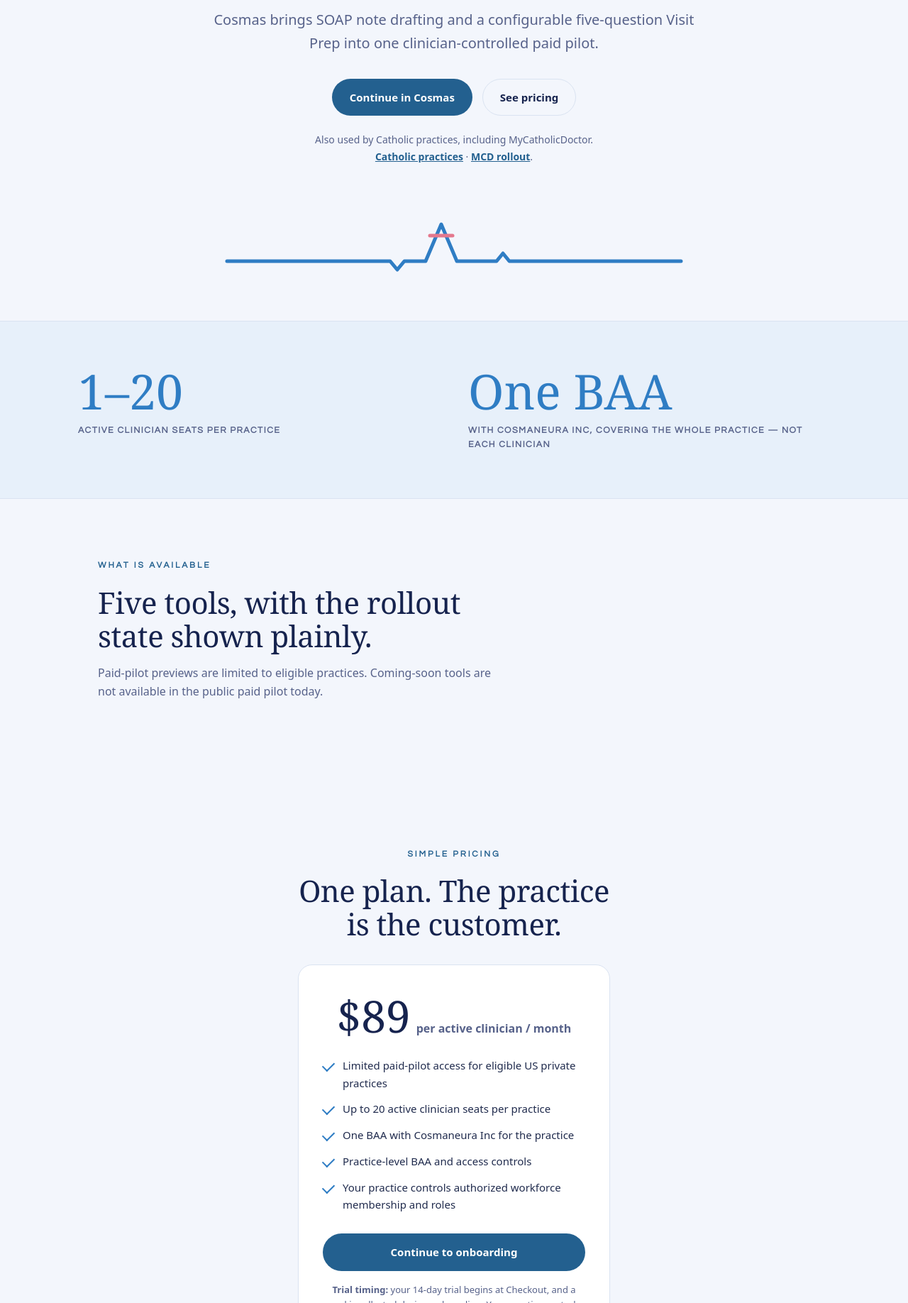
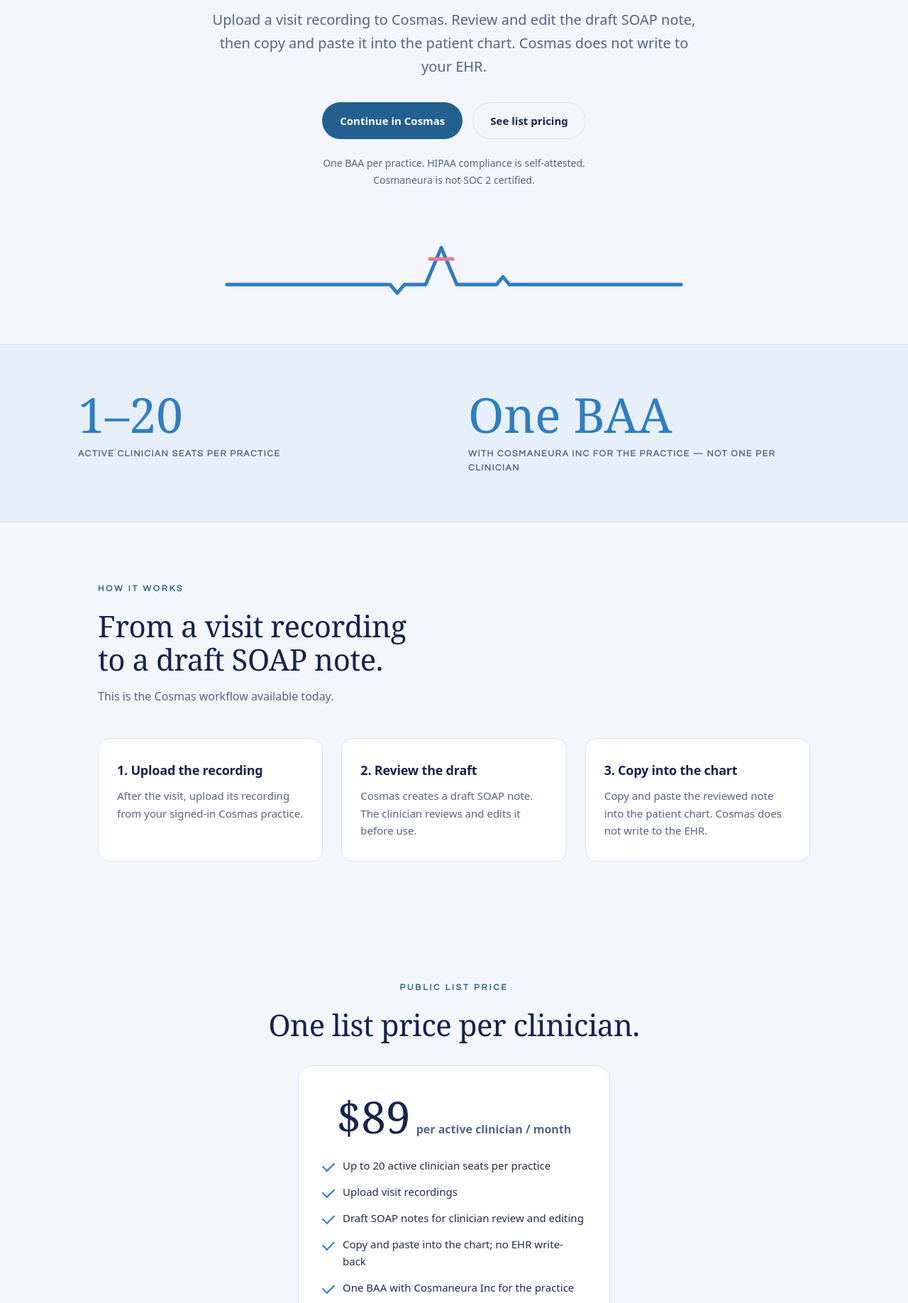
Before and after one commit to CosmaNeura/cosmaneura-web, a plain HTML site: page index.html in a window 1280 px wide. Shown: the part 418-2254 px from the top of the page at 71% size. Drawn offline with Linux system fonts and the light colour scheme.

Commit message:
Make public site match the live Cosmas workflow (#16)

```diff
--- a/index.html
+++ b/index.html
@@ -3,14 +3,14 @@
 <head>
   <meta charset="utf-8">
   <meta name="viewport" content="width=device-width, initial-scale=1">
-  <title>Cosmas — a clinician-controlled workflow for private practices</title>
-  <meta name="description" content="A limited Cosmas paid pilot for private practices: SOAP note drafting and configurable five-question Visit Prep, with future tools labeled clearly.">
+  <title>Cosmas — Upload a visit recording. Get a draft SOAP note.</title>
+  <meta name="description" content="Upload a visit recording to Cosmas, review and edit a draft SOAP note, then copy and paste it into the patient chart. One BAA per practice.">
   <link rel="canonical" href="https://cosmaneura.com/">
   <link rel="apple-touch-icon" href="/apple-touch-icon.png">
   <meta property="og:type" content="website">
   <meta property="og:site_name" content="Cosmas — Cosmaneura Inc">
-  <meta property="og:title" content="Cosmas — a clinician-controlled workflow for private practices">
-  <meta property="og:description" content="A limited Cosmas paid pilot for private practices: SOAP note drafting and configurable five-question Visit Prep, with future tools labeled clearly.">
+  <meta property="og:title" content="Cosmas — Upload a visit recording. Get a draft SOAP note.">
+  <meta property="og:description" content="Upload a visit recording to Cosmas, review and edit a draft SOAP note, then copy and paste it into the patient chart. One BAA per practice.">
   <meta property="og:url" content="https://cosmaneura.com/">
   <meta property="og:image" content="https://cosmaneura.com/og.png">
   <meta property="og:image:width" content="1200">
@@ -35,62 +35,70 @@
         </svg>
       </a>
       <div class="nav-links">
-        <a href="#tools">Tools</a><a href="#pricing">Pricing</a><a href="/catholic">Catholic practices</a>
+        <a href="#tools">How it works</a><a href="#pricing">List pricing</a><a href="/catholic">Catholic practices</a>
         <a href="https://app.cosmaneura.com/sign-up?channel=direct" class="btn btn-primary">Continue in Cosmas</a>
       </div>
     </div>
   </nav>
   <main id="main-content">
   <header class="hero wrap" id="top">
-    <p class="eyebrow">Independent practices · 1–20 active clinicians</p>
-    <h1>Less workflow drag. More clinician control.</h1>
-    <p class="lead">Cosmas brings SOAP note drafting and a configurable five-question Visit Prep into one clinician-controlled paid pilot.</p>
+    <p class="eyebrow">Practices with 1–20 clinicians</p>
+    <h1>Upload a visit recording. Get a draft SOAP note.</h1>
+    <p class="lead">Upload a visit recording to Cosmas. Review and edit the draft SOAP note, then copy and paste it into the patient chart. Cosmas does not write to your EHR.</p>
     <div class="cta-row">
       <a href="https://app.cosmaneura.com/sign-up?channel=direct" class="btn btn-primary">Continue in Cosmas</a>
-      <a href="#pricing" class="btn btn-ghost">See pricing</a>
+      <a href="#pricing" class="btn btn-ghost">See list pricing</a>
     </div>
-    <p class="hero-note">Also used by Catholic practices, including MyCatholicDoctor. <a href="/catholic">Catholic practices</a> · <a href="/mcd">MCD rollout</a>.</p>
+    <p class="hero-note">One BAA per practice. HIPAA compliance is self-attested. Cosmaneura is not SOC 2 certified.</p>
     <svg class="pulse-hero" viewBox="0 0 680 120" role="img" aria-label="A heartbeat that peaks into a cross">
       <path class="draw c-pulse" d="M20 76 H250 l10 12 l10 -12 H300 L322 24 L344 76 H400 l9 -11 l9 11 H660" fill="none" stroke-width="5" stroke-linecap="round" stroke-linejoin="round"/>
       <path class="c-cross" d="M306 40 H338" fill="none" stroke-width="5" stroke-linecap="round"/>
     </svg>
   </header>
 
-  <section class="stats" aria-label="Paid-pilot overview">
+  <section class="stats" aria-label="Practice overview">
     <div class="wrap stats-in">
       <div class="stat reveal"><div class="num">1–20</div><div class="lbl">Active clinician seats per practice</div></div>
-      <div class="stat reveal"><div class="num">One BAA</div><div class="lbl">With Cosmaneura Inc, covering the whole practice — not each clinician</div></div>
+      <div class="stat reveal"><div class="num">One BAA</div><div class="lbl">With Cosmaneura Inc for the practice — not one per clinician</div></div>
     </div>
   </section>
 
   <section class="block" id="tools" aria-labelledby="tools-heading">
     <div class="wrap">
       <div class="narrow reveal">
-        <p class="eyebrow">What is available</p>
-        <h2 class="lede-h" id="tools-heading">Five tools, with the rollout state shown plainly.</h2>
-        <p class="section-intro">Paid-pilot previews are limited to eligible practices. Coming-soon tools are not available in the public paid pilot today.</p>
+        <p class="eyebrow">How it works</p>
+        <h2 class="lede-h" id="tools-heading">From a visit recording to a draft SOAP note.</h2>
+        <p class="section-intro">This is the Cosmas workflow available today.</p>
       </div>
-      <div class="tool-grid reveal">
+      <div class="features reveal">
+        <div class="feat"><h3>1. Upload the recording</h3><p>After the visit, upload its recording from your signed-in Cosmas practice.</p></div>
+        <div class="feat"><h3>2. Review the draft</h3><p>Cosmas creates a draft SOAP note. The clinician reviews and edits it before use.</p></div>
+        <div class="feat"><h3>3. Copy into the chart</h3><p>Copy and paste the reviewed note into the patient chart. Cosmas does not write to the EHR.</p></div>
+      </div>
+      <!-- The build still validates the legacy catalog, but template content is not rendered or offered. -->
+      <template id="unpublished-capability-catalog">
 <!-- PRODUCT_CAPABILITY_CATALOG -->
-      </div>
+      </template>
     </div>
   </section>
 
   <section class="block" id="pricing">
     <div class="wrap narrow" style="text-align:center;">
-      <p class="eyebrow reveal">Simple pricing</p>
-      <h2 class="lede-h reveal">One plan. The practice is the customer.</h2>
+      <p class="eyebrow reveal">Public list price</p>
+      <h2 class="lede-h reveal">One list price per clinician.</h2>
       <div class="price-card reveal">
         <div class="price"><span class="amt">$89</span><span class="per">per active clinician / month</span></div>
         <ul class="price-feats" role="list">
-          <li>Limited paid-pilot access for eligible US private practices</li>
           <li>Up to 20 active clinician seats per practice</li>
+          <li>Upload visit recordings</li>
+          <li>Draft SOAP notes for clinician review and editing</li>
+          <li>Copy and paste into the chart; no EHR write-back</li>
           <li>One BAA with Cosmaneura Inc for the practice</li>
-          <li>Practice-level BAA and access controls</li>
-          <li>Your practice controls authorized workforce membership and roles</li>
+          <li>HIPAA compliance is self-attested; Cosmaneura is not SOC 2 certified</li>
         </ul>
-        <a href="https://app.cosmaneura.com/sign-up?channel=direct" class="btn btn-primary" style="justify-content:center; width:100%;">Continue to onboarding</a>
-        <p class="price-note"><strong>Trial timing:</strong> your 14-day trial begins at Checkout, and a card is collected during onboarding. Your practice controls workforce membership; clinical access also requires the platform's identity, legal, subscription, tenant, consent, and rollout controls—not credential or licensure review.</p>
+        <a href="https://app.cosmaneura.com/sign-up?channel=direct" class="btn btn-primary" style="justify-content:center; width:100%;">Continue in Cosmas</a>
+        <p class="price-note"><strong>List price only:</strong> $89 per active clinician per month is the public list price. No 14-day trial begins at checkout, and no card is collected during onboarding. This site does not offer checkout or create a paid plan. Continuing to Cosmas does not charge you.</p>
+        <p class="price-note"><strong>Practice access:</strong> Your practice controls workforce membership. Access is based on identity and practice controls, not credential or licensure review.</p>
         <p class="price-note"><strong>Simple setup:</strong> No NPI is requested or required during signup or onboarding.</p>
       </div>
     </div>
```
Also changed, not shown: catholic.html (+5 -3 lines), company.html (+1 -1 lines), success.html (+2 -2 lines).
